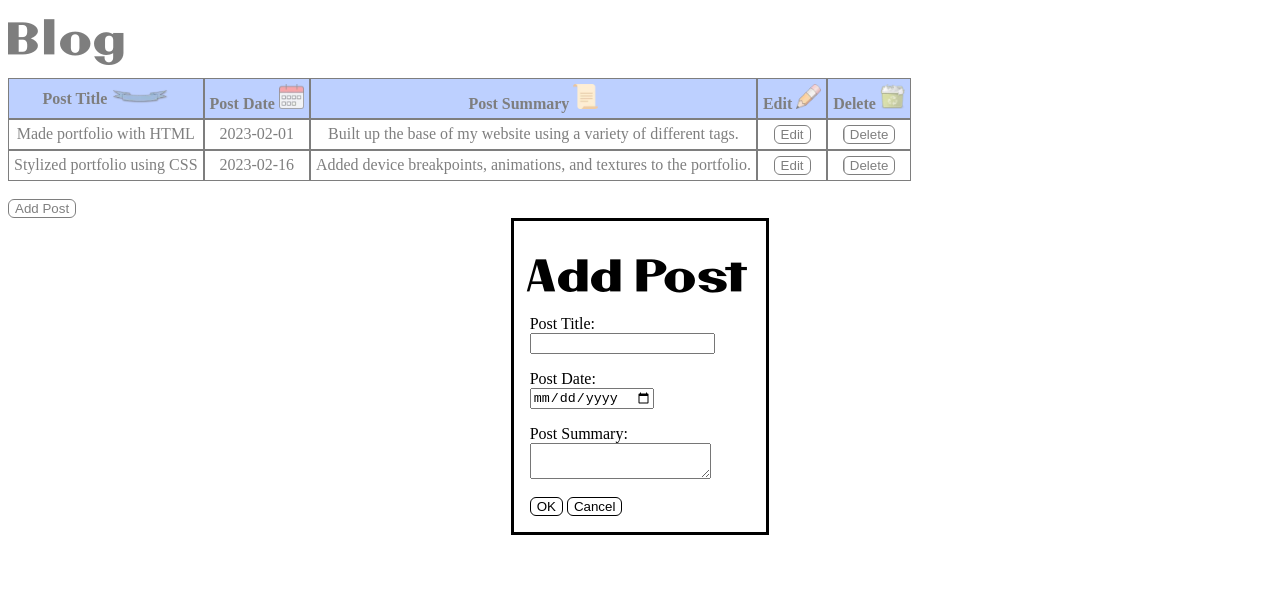
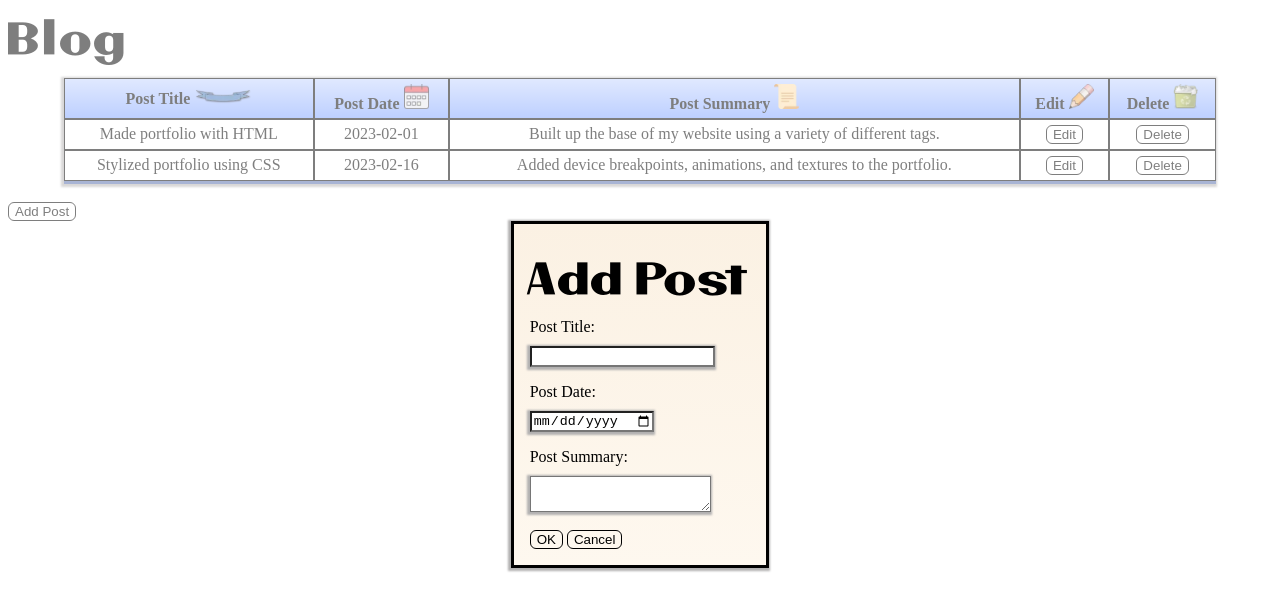
Before and after one commit to JerrryLu/cse134-hw4, a plain HTML site: page styledcrud.html in a window 1280 px wide. Both pictures are taken after a click on the button "Add Post". Drawn offline with nearby package versions, Linux system fonts and the light colour scheme.

Commit message:
added gradient and shadows

```diff
--- a/css/crudStyle.css
+++ b/css/crudStyle.css
@@ -1,6 +1,6 @@
 :root {
   --table-head-color: #7da2ff;
-  --button-color: #d7e1fa;
+  --box-shadow-color: #b2b1b1;
 }
 
 @font-face {
@@ -15,15 +15,24 @@ h1 {
 
 table {
   border-spacing: 0px;
-  max-width: 90vw;
+  width: 90vw;
+  border-bottom: 3px outset var(--table-head-color);
+  box-shadow: -1px 1px 2px 2px var(--box-shadow-color);
+  margin: auto;
 }
 
 th {
-  background-color: var(--table-head-color);
+  background-image: linear-gradient(#c3d4ff, var(--table-head-color));
 }
 
-.summary {
-  column-width: 70vw;
+dialog {
+  background-image: linear-gradient(rgb(251, 241, 227), rgb(254, 248, 239));
+  box-shadow: -1px 1px 2px 2px var(--box-shadow-color);
+  transition: box-shadow 0.3s ease;
+}
+
+dialog:hover {
+  box-shadow: 0px 0px 6px 3px var(--box-shadow-color);
 }
 
 td:hover {
@@ -48,6 +57,21 @@ button:hover {
   color: white;
 }
 
+dialog input, dialog textarea {
+  margin-top: 10px;
+  box-shadow: -1px 1px 2px 2px var(--box-shadow-color);
+  transition: box-shadow 0.3s ease;
+}
+
+dialog input:hover, dialog textarea:hover {
+  box-shadow: 0px 0px 6px 3px var(--box-shadow-color);
+}
+
+/* Makes the summary column have a max width */
+table tbody tr td:nth-child(3) {
+  max-width: 50vw;
+}
+
 th img {
   height: 25px;
 }
--- a/styledcrud.html
+++ b/styledcrud.html
@@ -23,13 +23,6 @@
 
     <main>
       <table>
-        <colgroup>
-          <col class="title">
-          <col class="date">
-          <col class="summary">
-          <col class="edit">
-          <col class="delete"
-        </colgroup>
         <thead>
           <tr>
             <!--Banner icon from https://freesvg.org/img/Gerald_G_Ribbon_Banner.png-->
```
